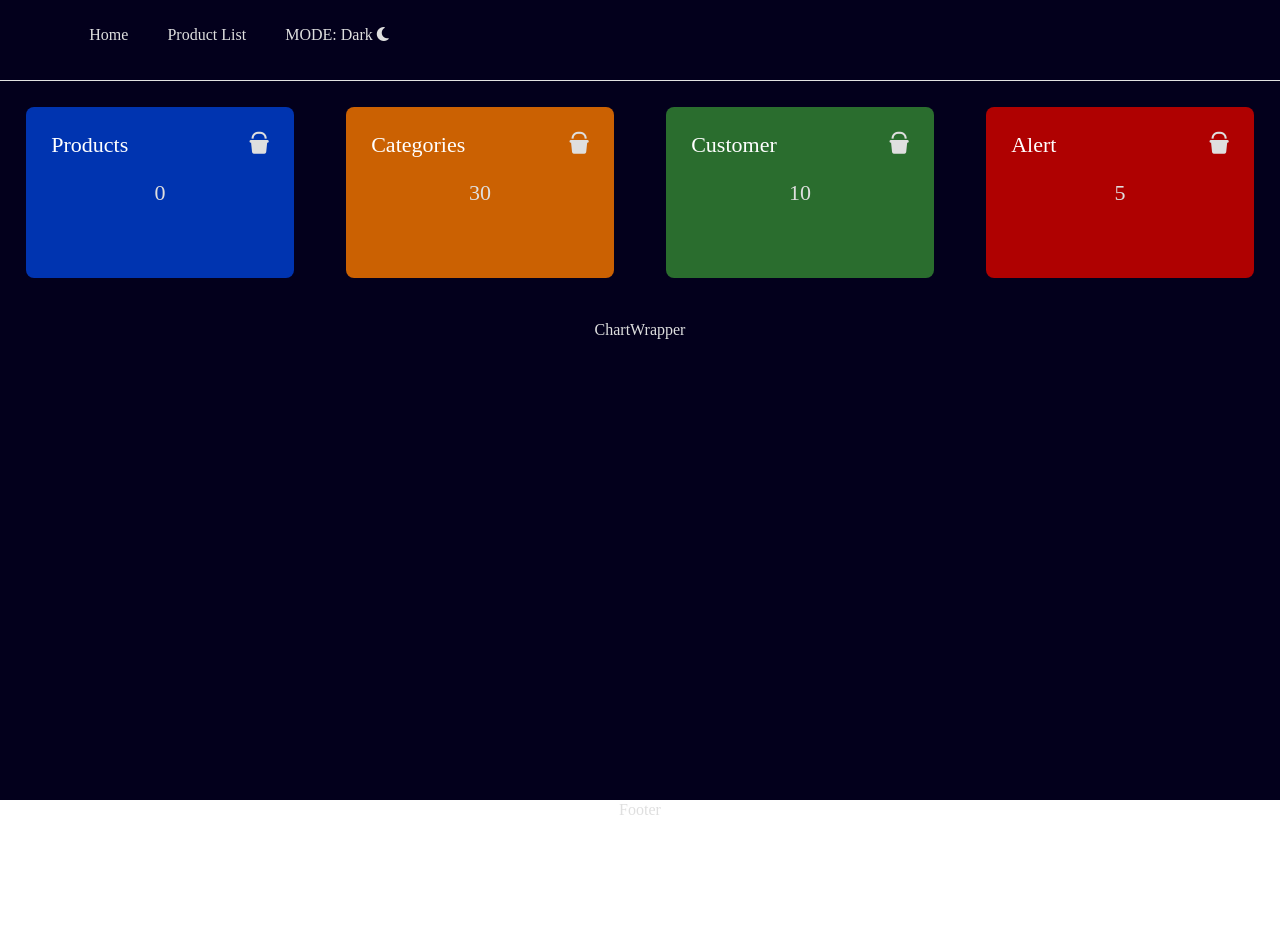
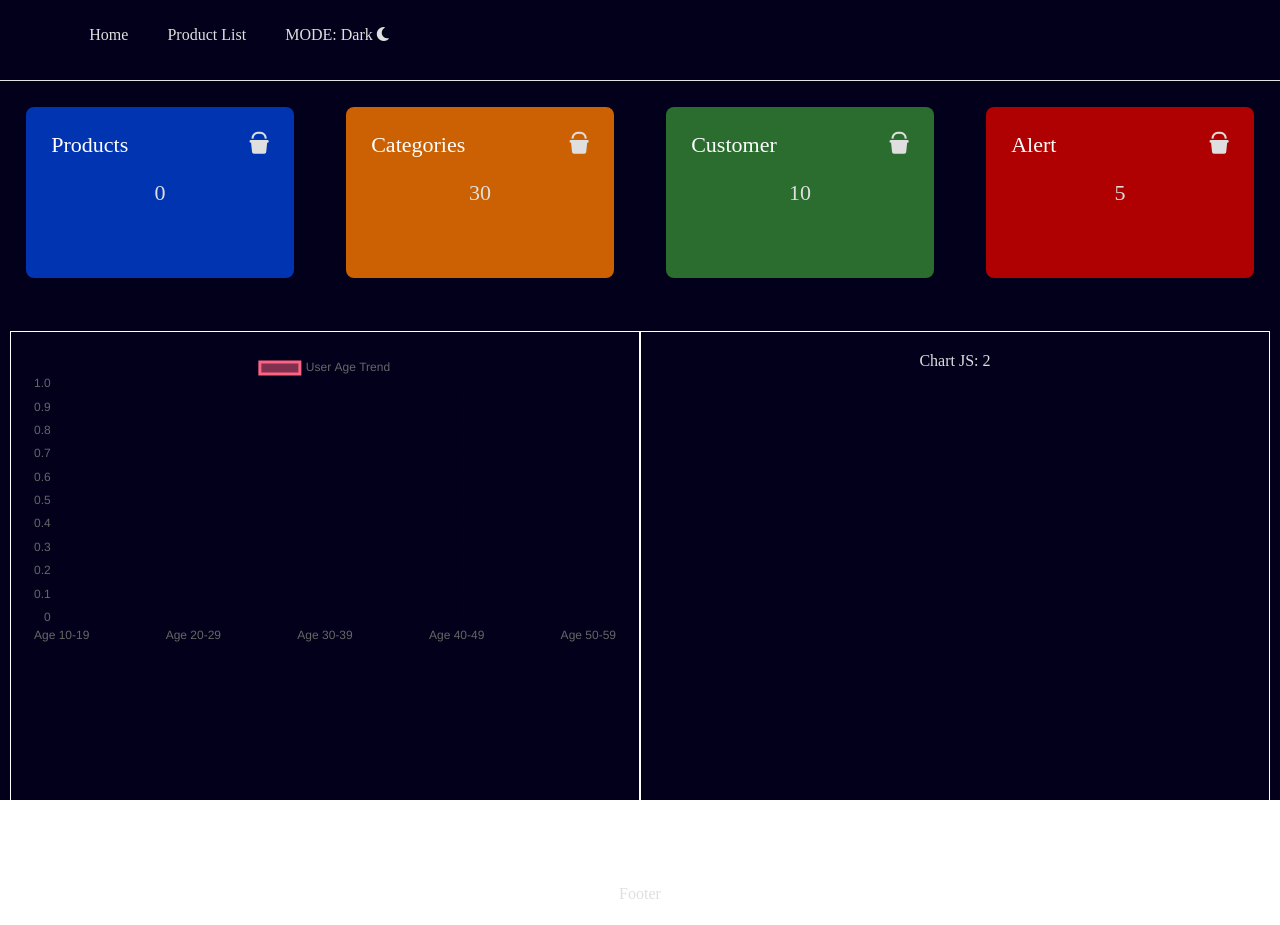
Before and after one commit to Nitintin/admin-dashboard, a React (Create React App) app: page / in a window 1280 px wide. Before the commit the page ends 841 px from the top, so only its background shows below. Built offline with nearby package versions, Linux system fonts and the light colour scheme; no server answers.

Commit message:
data visulisation for users age

```diff
--- a/src/App.css
+++ b/src/App.css
@@ -39,7 +39,10 @@ html{
 }
 
 .chartWrapper{
+  display: flex;
   height:60%;
+  margin-bottom: 5%;
+  padding: 10px;
 }
 
 .footer{
--- a/src/components/ChartWrapper.js
+++ /dev/null
@@ -1,7 +0,0 @@
-
-const ChartWrapper = () =>{
-    return <section className='chartWrapper'>ChartWrapper</section>
-}
-
-
-export default ChartWrapper;
--- /dev/null
+++ b/src/components/Charts/ChartWrapper.js
@@ -0,0 +1,77 @@
+import React, {useEffect, useState} from 'react';
+import {
+  Chart as ChartJS,
+  CategoryScale,
+  LinearScale,
+  PointElement,
+  LineElement,
+  Title,
+  Tooltip,
+  Legend,
+} from 'chart.js';
+import { Line } from 'react-chartjs-2';
+import { StyledDiv } from './ChartWrapper.styled';
+import axios from 'axios';
+
+ChartJS.register(
+    CategoryScale,
+    LinearScale,
+    PointElement,
+    LineElement,
+    Title,
+    Tooltip,
+    Legend
+);
+
+const labels= ['Age 10-19','Age 20-29', 'Age 30-39','Age 40-49','Age 50-59'];
+
+const ChartWrapper = () =>{
+
+  const [chartOneData, setChartOneData] = useState([]);
+  useEffect(() => {
+    fetchUsers();
+  }, []);
+
+  const data = {
+    labels,
+    datasets: [
+      {
+        label: 'User Age Trend',
+        data: chartOneData,
+        borderColor: 'rgb(255, 99, 132)',
+        backgroundColor: 'rgba(255, 99, 132, 0.5)',
+      }
+    ],
+  };
+  const fetchUsers = async () => {
+    const response = await axios('https://dummyjson.com/users?skip=30');
+    const userArr = response.data.users;
+    const finalArr = [0, 0, 0, 0, 0];
+    for(let i=0; i<userArr.length; i++){
+      if(userArr[i].age >= 10 && userArr[i].age <= 19){
+        finalArr[0] += 1;
+      } else if(userArr[i].age >= 20 && userArr[i].age <= 29){
+        finalArr[1] += 1;
+      } else if(userArr[i].age >= 30 && userArr[i].age <= 39){
+        finalArr[2] += 1;
+      } else if(userArr[i].age >= 40 && userArr[i].age <= 49){
+        finalArr[3] += 1;
+      } else if(userArr[i].age >= 50 && userArr[i].age <= 59){
+        finalArr[4] += 1;
+      }
+    }
+    setChartOneData(finalArr);
+  }
+    return <section className='chartWrapper'>
+      <StyledDiv>
+        <Line data={data} />
+      </StyledDiv>
+      <StyledDiv>
+        Chart JS:  2
+      </StyledDiv>
+
+    </section>
+}
+
+
+export default ChartWrapper;
--- /dev/null
+++ b/src/components/Charts/ChartWrapper.styled.js
@@ -0,0 +1,7 @@
+import styled from "styled-components";
+
+export const StyledDiv = styled.div`
+    width: 50%;
+    border: 1px solid #fff;
+    padding: 20px;
+`
--- a/src/components/Home/index.js
+++ b/src/components/Home/index.js
@@ -1,7 +1,7 @@
 import React from 'react'
 import Header from '../Header'
 import WidgetWrapper from '../WidgetWrapper'
-import ChartWrapper from '../ChartWrapper'
+import ChartWrapper from '../Charts/ChartWrapper'
 import Footer from '../Footer'
 
 const Home = () => {
```
